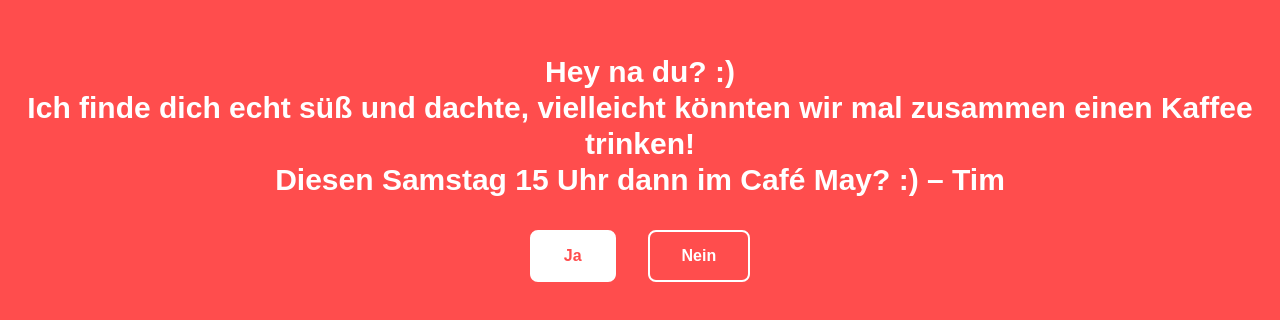
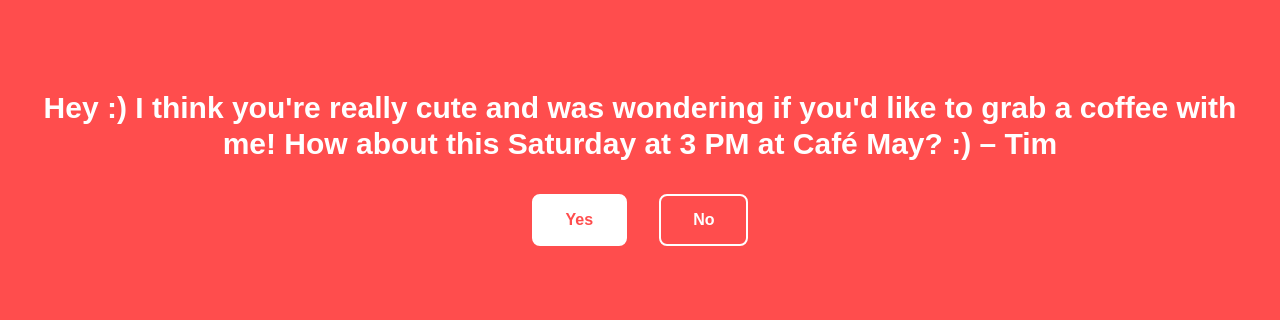
Before and after one commit to Tim-D-walter/nfcpage, a Next.js app: page / in a window 1280 px wide. Shown: the part 232-552 px from the top of the page. Built offline with nearby package versions, Linux system fonts and the light colour scheme.

Commit message:
better init text

```diff
--- a/app/page.tsx
+++ b/app/page.tsx
@@ -1,65 +1,80 @@
 'use client'; // Required for client-side interactivity
 
-import React, { useState } from "react";
+import React, { useState, useEffect } from "react";
 
 export default function Home() {
-    // State to manage the displayed message with line breaks
-    const [message, setMessage] = useState(
-        "Hey na du? :)<br />Ich finde dich echt süß und dachte, vielleicht könnten wir mal zusammen einen Kaffee trinken!<br />" +
-        "Diesen Samstag 15 Uhr dann im Café May? :) – Tim"
-    );
+    const [message, setMessage] = useState("");
+    const [showButtons, setShowButtons] = useState(true);
+    const [yesLabel, setYesLabel] = useState("Ja"); // Default to German
+    const [noLabel, setNoLabel] = useState("Nein"); // Default to German
 
-    // State to hide both buttons after either is clicked
-    const [showButtons, setShowButtons] = useState(true);
+    useEffect(() => {
+        // Detect the browser's language
+        const language = navigator.language || navigator.userLanguage;
 
-    // Function for the "Ja" button, attempting to open Instagram or fall back to the web profile
+        // Check if the browser language is German
+        if (language.startsWith("de")) {
+            setMessage(
+                "Hey na du? :) Ich finde dich echt süß und dachte, vielleicht könnten wir mal zusammen einen Kaffee trinken! " +
+                "Diesen Samstag 15 Uhr dann im Café May? :) – Tim"
+            );
+            setYesLabel("Ja");
+            setNoLabel("Nein");
+        } else {
+            // Default to English
+            setMessage(
+                "Hey :) I think you're really cute and was wondering if you'd like to grab a coffee with me! " +
+                "How about this Saturday at 3 PM at Café May? :) – Tim"
+            );
+            setYesLabel("Yes");
+            setNoLabel("No");
+        }
+    }, []); // Only run once on component mount
+
     const handleYesClick = () => {
-        // Check if the user is on a mobile device using modern user-agent detection
         const isMobile = /android|iphone|ipad|ipod/i.test(navigator.userAgent);
 
         if (isMobile) {
-            // Attempt to open the Instagram app
             window.location.href = "instagram://user?username=takeyourtim.e";
-
-            // Fallback to Instagram web profile after a short delay if the app is not installed
             setTimeout(() => {
                 window.location.href = "https://www.instagram.com/takeyourtim.e/";
-            }, 1500); // Delay to allow the app to open
+            }, 1500);
         } else {
-            // Directly navigate to the Instagram web profile on non-mobile devices
             window.location.href = "https://www.instagram.com/takeyourtim.e/";
         }
 
-        setShowButtons(false); // Hide buttons after clicking "Ja"
+        setShowButtons(false);
     };
 
-    // Function for the "Nein" button, updating the message and hiding buttons
     const handleNoClick = () => {
-        setMessage("Alles gut! Vielleicht ein andermal :)<br />Ich wünsche dir auf jeden Fall noch einen großartigen Tag!");
-        setShowButtons(false); // Hide buttons after clicking "Nein"
+        if (navigator.language.startsWith("de")) {
+            setMessage("Alles gut! Vielleicht ein andermal :) Ich wünsche dir auf jeden Fall noch einen großartigen Tag!");
+        } else {
+            setMessage("No worries! Maybe another time :) Wishing you an awesome day regardless!");
+        }
+        setShowButtons(false);
     };
 
     return (
         <div className="flex flex-col items-center justify-center min-h-screen p-4" style={{ backgroundColor: "#ff4d4d" }}>
-            <h1 className="text-3xl font-bold mb-8 text-center text-white" dangerouslySetInnerHTML={{ __html: message }}>
-                {/* message with inner HTML */}
+            <h1 className="text-3xl font-bold mb-8 text-center text-white">
+                {message}
             </h1>
 
-            {/* Conditionally render the buttons */}
             {showButtons && (
                 <div className="flex space-x-8">
                     <button
                         onClick={handleYesClick}
                         className="px-8 py-3 bg-white text-[#ff4d4d] font-semibold rounded-lg border-2 border-white hover:bg-gray-100 transition-all"
                     >
-                        Ja
+                        {yesLabel}
                     </button>
 
                     <button
                         onClick={handleNoClick}
                         className="px-8 py-3 bg-[#ff4d4d] text-white font-semibold rounded-lg border-2 border-white hover:bg-red-600 hover:border-gray-300 transition-all"
                     >
-                        Nein
+                        {noLabel}
                     </button>
                 </div>
             )}
```
